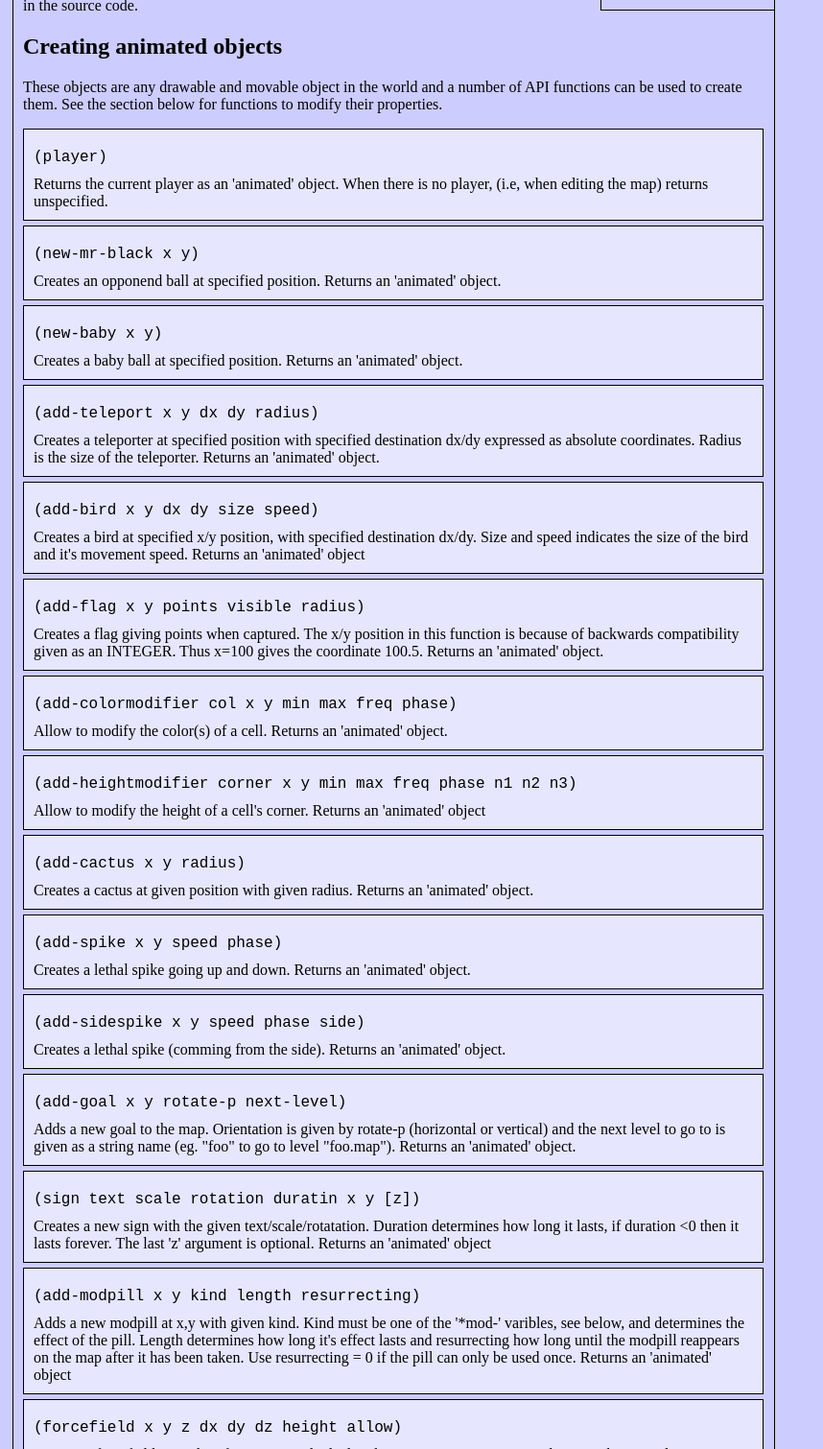
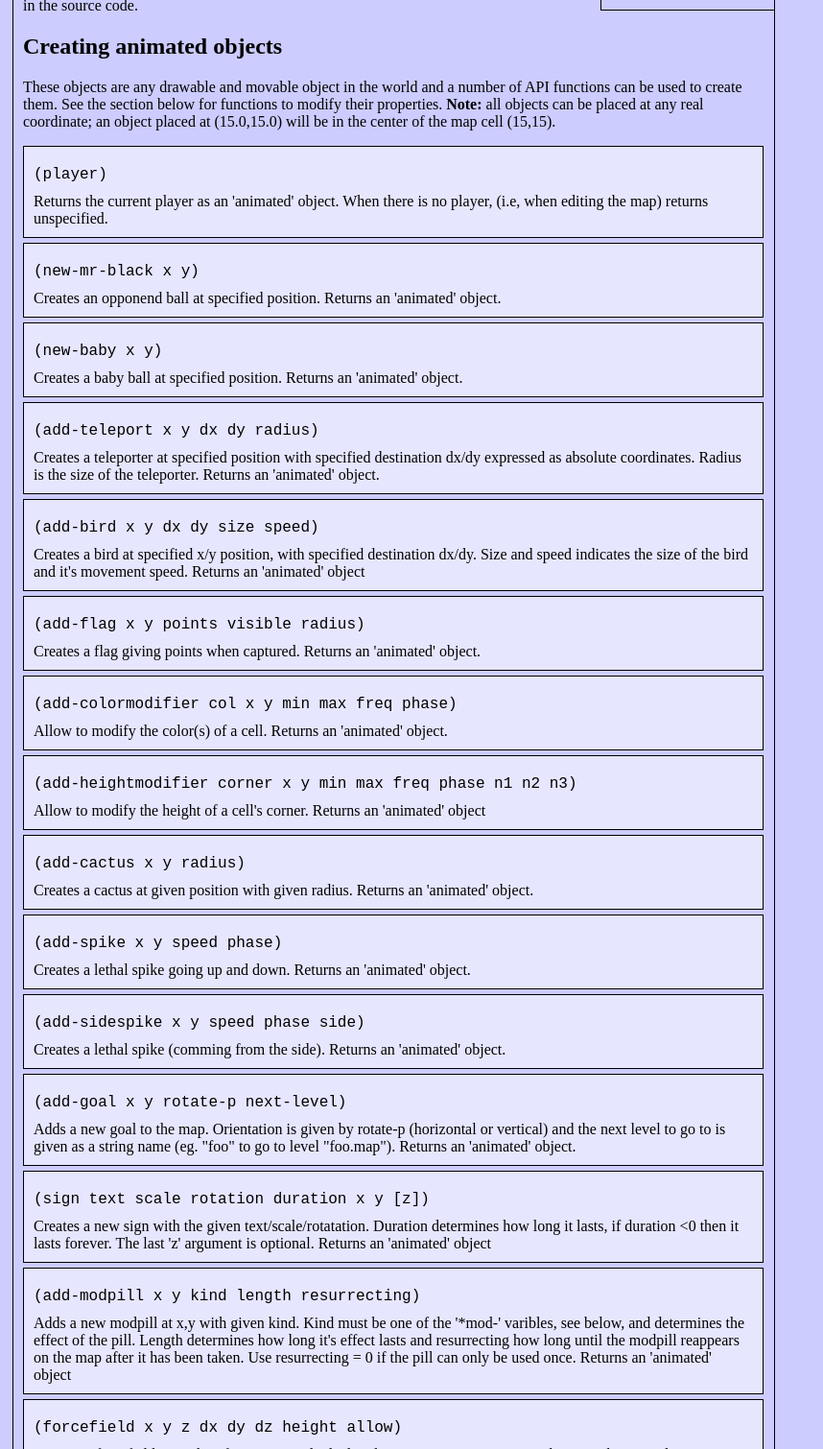
Before and after one commit to trackballs/trackballs.github.io, a plain HTML site: page docs/api.html in a window 1280 px wide. Shown: the part 159-1669 px from the top of the page at 96% size, without its empty margins (0-858 px from the left). Drawn offline with Linux system fonts and the light colour scheme.

Commit message:
update documentation to match new release

```diff
--- a/docs/api.html
+++ b/docs/api.html
@@ -24,7 +24,9 @@
 
 <h1> API Reference </h1> This page serves to document all the API functions that are available for level designers of trackballs. Since it is currently under construction it is not complete and you can find some more inforamtion about the functions in existing levels or by looking in the <tt>guile.cc</tt> file in the source code.
 
-<h2> Creating animated objects </h2> These objects are any drawable and movable object in the world and a number of API functions can be used to create them. See the section below for functions to modify their properties.
+<h2> Creating animated objects </h2> These objects are any drawable and movable object in the world and a number of API functions can
+be used to create them. See the section below for functions to modify their properties. <b>Note:</b> all objects can be placed at
+any real coordinate; an object placed at (15.0,15.0) will be in the center of the map cell (15,15).
 <p/>
 
 <div class="fn">
@@ -65,7 +67,7 @@ Creates a bird at specified x/y position, with specified destination dx/dy. Size
 <div class="fn">
 <div class="fn-proto">(add-flag x y points visible radius)</div>
 <div class="fn-text">
-Creates a flag giving points when captured. The x/y position in this function is because of backwards compatibility given as an INTEGER. Thus x=100 gives the coordinate 100.5. Returns an 'animated' object.
+Creates a flag giving points when captured. Returns an 'animated' object.
 </div>
 </div>
 
@@ -112,7 +114,7 @@ Adds a new goal to the map. Orientation is given by rotate-p (horizontal or vert
 </div>
 
 <div class="fn">
-<div class="fn-proto">(sign text scale rotation duratin x y [z])</div>
+<div class="fn-proto">(sign text scale rotation duration x y [z])</div>
 <div class="fn-text">
 Creates a new sign with the given text/scale/rotatation. Duration determines how long it lasts, if duration
 <0 then it lasts forever. The last 'z' argument is optional. Returns an 'animated' object </div>
```
Also changed, not shown: docs/mapeditor.html (+0 -1 lines).
